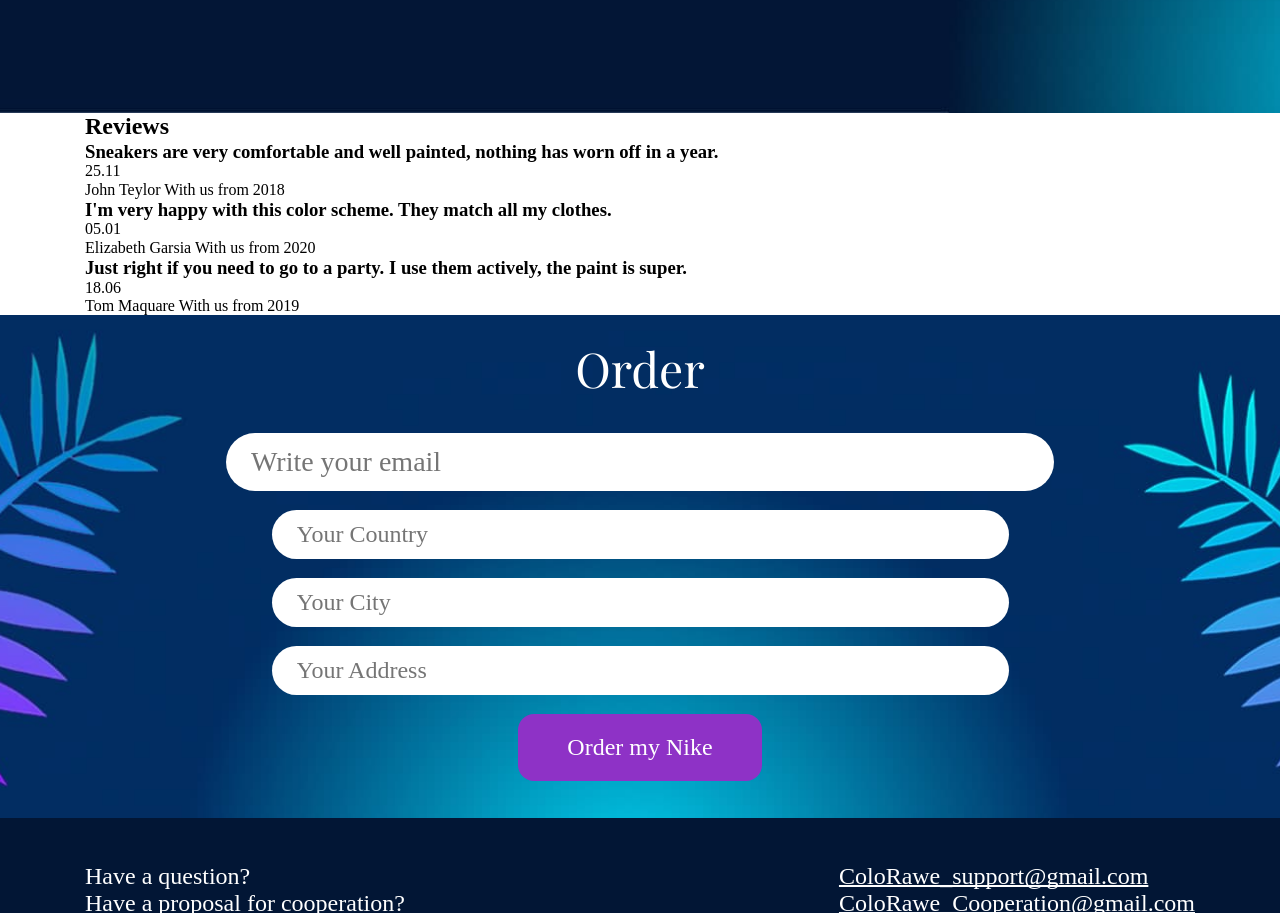
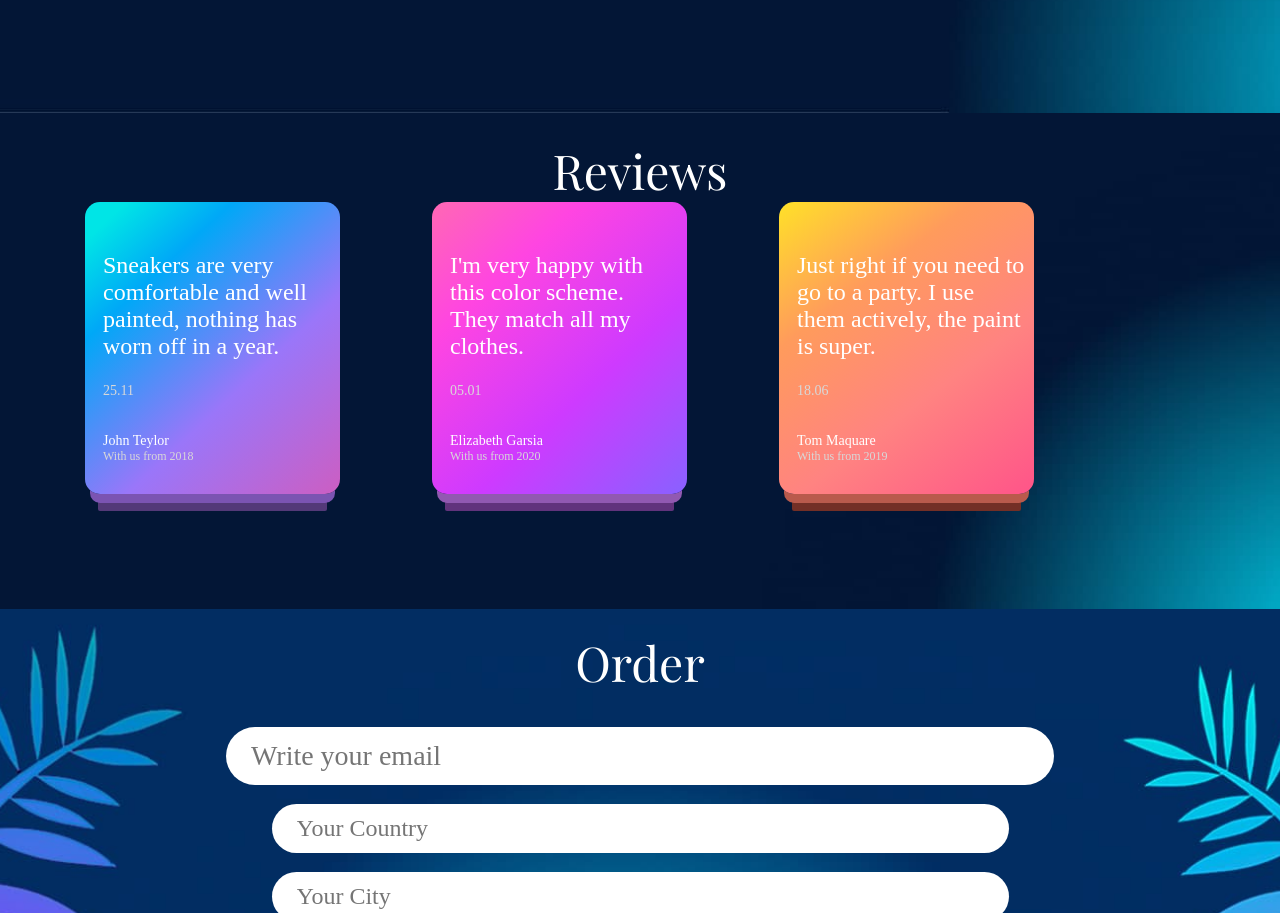
Before and after one commit to FiloVot/Nike_proekt, a plain HTML site: page index.html in a window 1280 px wide. Shown: the part 1625-2538 px from the top of the page. Drawn offline with nearby package versions, Linux system fonts and the light colour scheme; a web font is replaced by a local one.

Commit message:
add reviaves

```diff
--- a/CSS/style.css
+++ b/CSS/style.css
@@ -1,10 +1,10 @@
 :root {
-    --header-bg: #012D63;
+  --header-bg: #012d63;
   --footer-bg: #021635;
-    --font-main: #FFFFFF;
-    --font-second: #C7C7C7;
-    --button-main: #8E32C6;
-    --language-col:#DCDCDC;
+  --font-main: #ffffff;
+  --font-second: #c7c7c7;
+  --button-main: #8e32c6;
+  --language-col: #dcdcdc;
 }
 
 * {
@@ -25,7 +25,7 @@
 }
 
 .header {
-padding:  0;
+  padding: 0;
   background-color: var(--header-bg);
 }
 
@@ -51,7 +51,6 @@ line-height: normal;
   color: var(--font-main);
 }
 
-
 .language-list {
   display: flex;
   gap: 10px;
@@ -66,7 +65,7 @@ line-height: normal;
 }
 
 .language-item:hover {
-    color: #FFFFFF;
+  color: #ffffff;
 }
 
 .hero {
@@ -77,9 +76,8 @@ line-height: normal;
   background-size: cover;
 }
 
-
 .logo-name {
-    color: #FFF;
+  color: #fff;
   font-family: "PT Serif";
   font-size: 48px;
   font-weight: 400;
@@ -98,7 +96,7 @@ height: 120px;
 }
 
 .hero-title {
-    color: #FFF;
+  color: #fff;
   font-family: "Playfair Display";
   font-size: 144px;
   font-weight: 400;
@@ -107,7 +105,7 @@ margin: 0;
 }
 
 .hero-title-sap {
-    color: #FFF;
+  color: #fff;
   font-family: "Playfair Display";
   font-size: 72px;
   font-weight: 400;
@@ -115,14 +113,14 @@ line-height: normal;
 }
 
 .hero-text {
-    color: #FFF;
+  color: #fff;
   font-size: 18px;
   font-weight: 400;
   line-height: normal;
 }
 
 .hero-button {
-    color: #FFF;
+  color: #fff;
   font-size: 24px;
   font-weight: 400;
   line-height: normal;
@@ -169,13 +167,118 @@ color: var(--font-main);
   color: var(--font-main);
 }
 .premium-title {
-    color: #FFF;
+  color: #fff;
   text-align: center;
   font-family: "Playfair Display";
   font-size: 36px;
   font-weight: 400;
   line-height: normal;
   width: 159px;
+}
+
+.reviews {
+  padding: 25px 0 115px 0;
+  background-image: url(../imgs/reviews_bg.jpg);
+  background-position: center;
+  background-repeat: no-repeat;
+  background-size: cover;
+}
+
+.reviews-title {
+  color: var(--font-main);
+  text-align: center;
+  font-family: "Playfair Display";
+  font-size: 48px;
+  font-weight: 400;
+  line-height: normal;
+}
+
+.reviews-list {
+  display: flex;
+  align-items: center;
+  gap: 92px;
+}
+
+.reviews-item {
+    width: 255px;
+    display: flex
+;
+    flex-direction: column;
+    justify-content: space-between;
+    height: 292px;
+    padding: 50px 14px 30px 13px;
+    border-radius: 15px;
+    box-shadow: 0 15px 0 -4px #7d42c4, 0 32px 0 -12px #5c308f;
+    background: linear-gradient(137deg, #00e5e6 7.29%, #00a8f7 26.04%, #9a76f9 62.5%, #cc5ec2 100%);
+}
+.reviews-item:nth-child(1) {
+  border-radius: 15px;
+  padding: 50px 9px 30px 18px;
+  background: linear-gradient(
+    137deg,
+    #00e5e6 7.29%,
+    #00a8f7 26.04%,
+    #9a76f9 62.5%,
+    #cc5ec2 100%
+  );
+  box-shadow: 0px 14px 0px -5px #7b54b2, 0px 30px 0px -13px #533978;
+}
+
+.reviews-item:nth-child(2) {
+  border-radius: 15px;
+  padding: 50px 9px 30px 18px;
+  background: linear-gradient(
+    137deg,
+    #ff68b4 0%,
+    #ff45e1 26.04%,
+    #ce3aff 62.84%,
+    #8961ff 100%
+  );
+  box-shadow: 0px 14px 0px -5px #9159b1, 0px 30px 0px -13px #61337c;
+}
+
+.reviews-item:nth-child(3) {
+  border-radius: 15px;
+  padding: 50px 9px 30px 18px;
+  background: linear-gradient(
+    143deg,
+    #ffe128 0%,
+    #ff9b5c 30.21%,
+    #ff8381 63.29%,
+    #ff5489 100%
+  );
+  box-shadow: 0px 14px 0px -5px #b95a4c, 0px 30px 0px -13px #732f26;
+}
+
+.reviews-first-text {
+color: var(--font-main);
+font-size: 24px;
+font-weight: 400;
+font-style: normal;
+line-height: normal;
+margin-bottom: 8px;
+}
+
+.reviews-text {
+    color: #D8D8D8;
+font-size: 14px;
+font-weight: 400;
+line-height: normal;
+margin-bottom: 20px;
+}
+
+.user-title {
+color: var(--font-main);
+font-size: 14px;
+font-weight: 400;
+line-height: normal;
+}
+
+.user-text {
+ color: #D8D8D8;
+font-size: 12px;
+font-weight: 400;
+line-height: normal;
 }
 
 .order {
@@ -194,7 +297,7 @@ width: 159px;
 }
 
 .order-title {
-color: #FFF;
+  color: #fff;
   font-family: "Playfair Display";
   font-size: 48px;
   font-weight: 400;
@@ -269,12 +372,11 @@ display: flex;
 }
 
 .footer-item {
-color:var(--font-main);
+  color: var(--font-main);
   font-size: 24px;
   font-weight: 400;
   line-height: normal;
 }
-
 
 .footer-link {
   color: var(--font-main);
--- a/index.html
+++ b/index.html
@@ -94,36 +94,36 @@
           <h2 class="reviews-title">Reviews</h2>
           <ul class="reviews-list">
             <li class="reviews-item">
-              <h3 class="reviews-title">
+              <p class="reviews-first-text">
                 Sneakers are very comfortable and well painted, nothing has worn
                 off in a year.
-              </h3>
+              </p>
               <p class="reviews-text">25.11</p>
-              <div class="user-text">
-                <span>John Teylor</span>
-                <span>With us from 2018</span>
+              <div class="user-info">
+                <h3 class="user-title">John Teylor</h3>
+                <p class="user-text">With us from 2018</p>
               </div>
             </li>
             <li class="reviews-item">
-              <h3 class="reviews-title">
+              <p class="reviews-first-text">
                 I'm very happy with this color scheme. They match all my
                 clothes.
-              </h3>
+              </p>
               <p class="reviews-text">05.01</p>
-              <div class="user-text">
-                <span>Elizabeth Garsia</span>
-                <span>With us from 2020</span>
+              <div class="user-info">
+                <h3 class="user-title">Elizabeth Garsia</h3>
+                <p class="user-text">With us from 2020</p>
               </div>
             </li>
             <li class="reviews-item">
-              <h3 class="reviews-title">
+              <p class="reviews-first-text">
                 Just right if you need to go to a party. I use them actively,
                 the paint is super.
-              </h3>
+              </p>
               <p class="reviews-text">18.06</p>
-              <div class="user-text">
-                <span>Tom Maquare</span>
-                <span>With us from 2019</span>
+              <div class="user-info">
+                <h3 class="user-title">Tom Maquare</h3>
+                <p class="user-text">With us from 2019</p>
               </div>
             </li>
           </ul>
```
Lines whose indentation alone changed are shown as unchanged.
